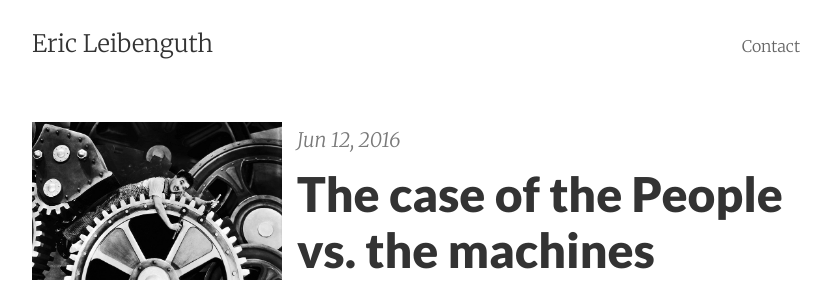
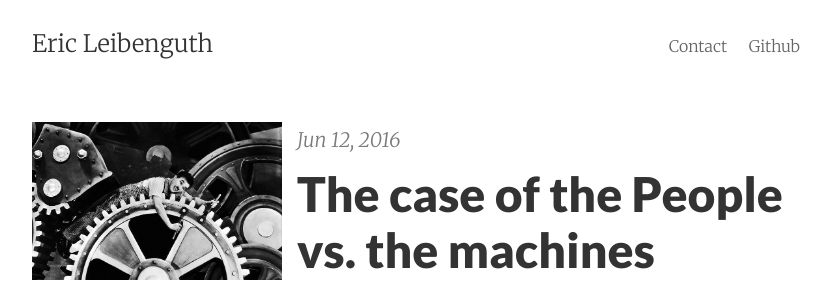
Before and after one commit to ericleib/ericleib.github.io, a Jekyll site: the page built from index.html, in a window 1280 px wide and 900 px high. Shown: the top 282 px of the window, without its empty margins (224-1055 px from the left). Built offline with Jekyll 4.4.1, drawn with Linux system fonts in a browser that asks for light colours; the list of posts is cut into pages by our own code.

Commit message:
Update navigation.html

```diff
--- a/_includes/navigation.html
+++ b/_includes/navigation.html
@@ -1 +1,2 @@
 <a href="{{ site.baseurl }}/contact/">Contact</a>
+<a href="https://github.com/ericleib">Github</a>
```
